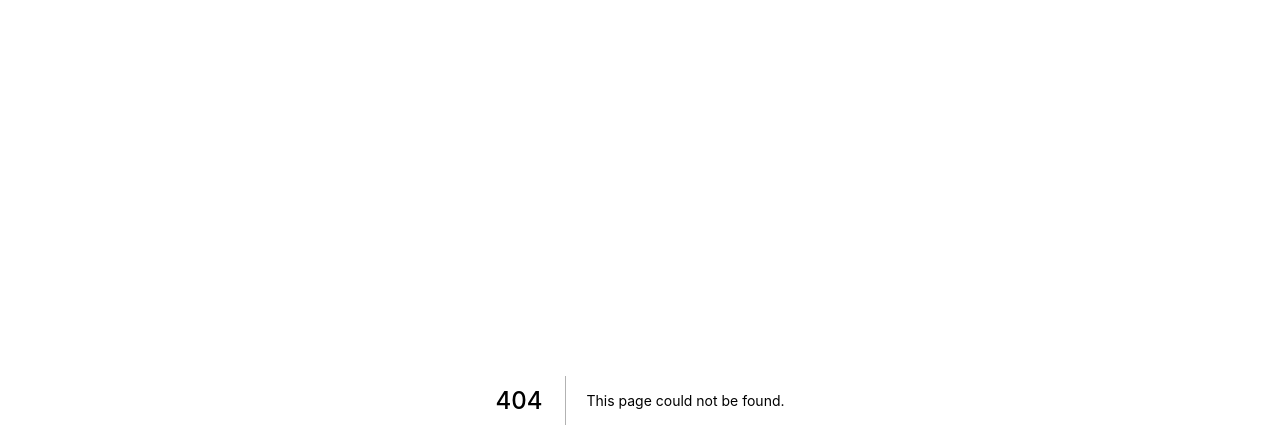
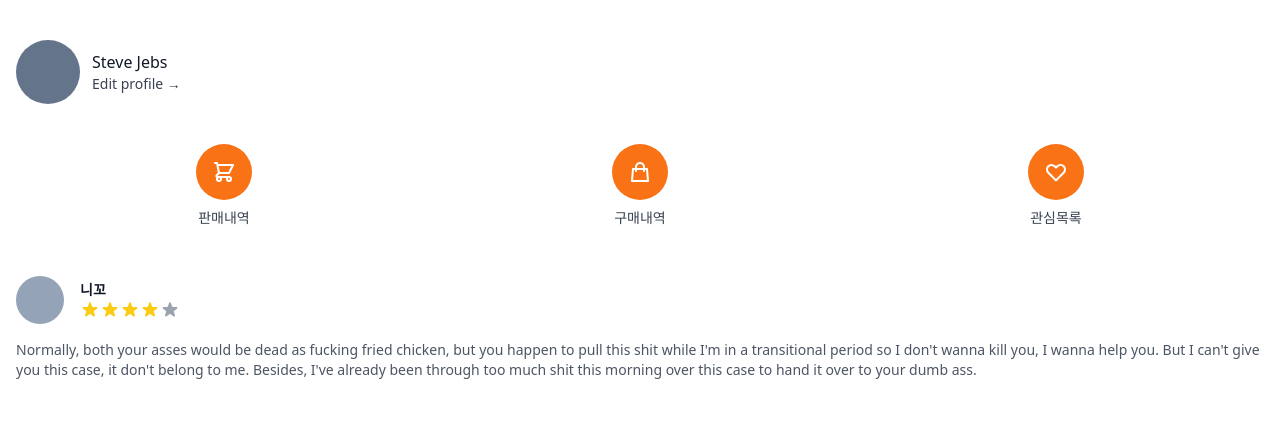
Before and after one commit to REXIANN/carrot-market, a Next.js app: page /profile in a window 1280 px wide. Before the commit this address had no page. Shown: the top 448 px of the page. Built offline with nearby package versions, Linux system fonts and the light colour scheme.

Commit message:
#5.10 profile

```diff
--- /dev/null
+++ b/pages/profile.tsx
@@ -0,0 +1,159 @@
+import type { NextPage } from "next";
+
+const Profile: NextPage = () => {
+  return (
+    <div className="py-10 px-4">
+      <div className={"spac flex items-center space-x-3"}>
+        <div className={"h-16 w-16 rounded-full bg-slate-500"} />
+        <div className={"flex flex-col"}>
+          <span className={"font-medium text-gray-900"}>Steve Jebs</span>
+          <span className={"text-sm text-gray-700"}>Edit profile &rarr;</span>
+        </div>
+      </div>
+      <div className={"mt-10 flex justify-around"}>
+        <div className={"flex flex-col items-center"}>
+          <div
+            className={
+              "flex h-14 w-14 items-center justify-center rounded-full bg-orange-500 text-white"
+            }
+          >
+            <svg
+              className="h-6 w-6"
+              fill="none"
+              stroke="currentColor"
+              viewBox="0 0 24 24"
+              xmlns="http://www.w3.org/2000/svg"
+            >
+              <path
+                strokeLinecap="round"
+                strokeLinejoin="round"
+                strokeWidth="2"
+                d="M3 3h2l.4 2M7 13h10l4-8H5.4M7 13L5.4 5M7 13l-2.293 2.293c-.63.63-.184 1.707.707 1.707H17m0 0a2 2 0 100 4 2 2 0 000-4zm-8 2a2 2 0 11-4 0 2 2 0 014 0z"
+              />
+            </svg>
+          </div>
+          <span className={"mt-2 text-sm font-medium text-gray-700"}>
+            판매내역
+          </span>
+        </div>
+        <div className={"flex flex-col items-center"}>
+          <div
+            className={
+              "flex h-14 w-14 items-center justify-center rounded-full bg-orange-500 text-white"
+            }
+          >
+            <svg
+              className="h-6 w-6"
+              fill="none"
+              stroke="currentColor"
+              viewBox="0 0 24 24"
+              xmlns="http://www.w3.org/2000/svg"
+            >
+              <path
+                strokeLinecap="round"
+                strokeLinejoin="round"
+                strokeWidth="2"
+                d="M16 11V7a4 4 0 00-8 0v4M5 9h14l1 12H4L5 9z"
+              />
+            </svg>
+          </div>
+          <span className={"mt-2 text-sm font-medium text-gray-700"}>
+            구매내역
+          </span>
+        </div>
+        <div className={"flex flex-col items-center"}>
+          <div
+            className={
+              "flex h-14 w-14 items-center justify-center rounded-full bg-orange-500 text-white"
+            }
+          >
+            <svg
+              className="h-6 w-6"
+              fill="none"
+              stroke="currentColor"
+              viewBox="0 0 24 24"
+              xmlns="http://www.w3.org/2000/svg"
+            >
+              <path
+                strokeLinecap="round"
+                strokeLinejoin="round"
+                strokeWidth="2"
+                d="M4.318 6.318a4.5 4.5 0 000 6.364L12 20.364l7.682-7.682a4.5 4.5 0 00-6.364-6.364L12 7.636l-1.318-1.318a4.5 4.5 0 00-6.364 0z"
+              />
+            </svg>
+          </div>
+          <span className={"mt-2 text-sm font-medium text-gray-700"}>
+            관심목록
+          </span>
+        </div>
+      </div>
+      <div className={"mt-12"}>
+        <div className={"flex items-center space-x-4"}>
+          <div className={"h-12 w-12 rounded-full bg-slate-400"} />
+          <div>
+            <h4 className={"text-sm font-bold text-gray-900"}>니꼬</h4>
+            <div className={"flex items-center"}>
+              <svg
+                className="h-5 w-5 text-yellow-400"
+                xmlns="http://www.w3.org/2000/svg"
+                viewBox="0 0 20 20"
+                fill="currentColor"
+                aria-hidden="true"
+              >
+                <path d="M9.049 2.927c.3-.921 1.603-.921 1.902 0l1.07 3.292a1 1 0 00.95.69h3.462c.969 0 1.371 1.24.588 1.81l-2.8 2.034a1 1 0 00-.364 1.118l1.07 3.292c.3.921-.755 1.688-1.54 1.118l-2.8-2.034a1 1 0 00-1.175 0l-2.8 2.034c-.784.57-1.838-.197-1.539-1.118l1.07-3.292a1 1 0 00-.364-1.118L2.98 8.72c-.783-.57-.38-1.81.588-1.81h3.461a1 1 0 00.951-.69l1.07-3.292z" />
+              </svg>
+              <svg
+                className="h-5 w-5 text-yellow-400"
+                xmlns="http://www.w3.org/2000/svg"
+                viewBox="0 0 20 20"
+                fill="currentColor"
+                aria-hidden="true"
+              >
+                <path d="M9.049 2.927c.3-.921 1.603-.921 1.902 0l1.07 3.292a1 1 0 00.95.69h3.462c.969 0 1.371 1.24.588 1.81l-2.8 2.034a1 1 0 00-.364 1.118l1.07 3.292c.3.921-.755 1.688-1.54 1.118l-2.8-2.034a1 1 0 00-1.175 0l-2.8 2.034c-.784.57-1.838-.197-1.539-1.118l1.07-3.292a1 1 0 00-.364-1.118L2.98 8.72c-.783-.57-.38-1.81.588-1.81h3.461a1 1 0 00.951-.69l1.07-3.292z" />
+              </svg>
+              <svg
+                className="h-5 w-5 text-yellow-400"
+                xmlns="http://www.w3.org/2000/svg"
+                viewBox="0 0 20 20"
+                fill="currentColor"
+                aria-hidden="true"
+              >
+                <path d="M9.049 2.927c.3-.921 1.603-.921 1.902 0l1.07 3.292a1 1 0 00.95.69h3.462c.969 0 1.371 1.24.588 1.81l-2.8 2.034a1 1 0 00-.364 1.118l1.07 3.292c.3.921-.755 1.688-1.54 1.118l-2.8-2.034a1 1 0 00-1.175 0l-2.8 2.034c-.784.57-1.838-.197-1.539-1.118l1.07-3.292a1 1 0 00-.364-1.118L2.98 8.72c-.783-.57-.38-1.81.588-1.81h3.461a1 1 0 00.951-.69l1.07-3.292z" />
+              </svg>
+              <svg
+                className="h-5 w-5 text-yellow-400"
+                xmlns="http://www.w3.org/2000/svg"
+                viewBox="0 0 20 20"
+                fill="currentColor"
+                aria-hidden="true"
+              >
+                <path d="M9.049 2.927c.3-.921 1.603-.921 1.902 0l1.07 3.292a1 1 0 00.95.69h3.462c.969 0 1.371 1.24.588 1.81l-2.8 2.034a1 1 0 00-.364 1.118l1.07 3.292c.3.921-.755 1.688-1.54 1.118l-2.8-2.034a1 1 0 00-1.175 0l-2.8 2.034c-.784.57-1.838-.197-1.539-1.118l1.07-3.292a1 1 0 00-.364-1.118L2.98 8.72c-.783-.57-.38-1.81.588-1.81h3.461a1 1 0 00.951-.69l1.07-3.292z" />
+              </svg>
+              <svg
+                className="h-5 w-5 text-gray-400"
+                xmlns="http://www.w3.org/2000/svg"
+                viewBox="0 0 20 20"
+                fill="currentColor"
+                aria-hidden="true"
+              >
+                <path d="M9.049 2.927c.3-.921 1.603-.921 1.902 0l1.07 3.292a1 1 0 00.95.69h3.462c.969 0 1.371 1.24.588 1.81l-2.8 2.034a1 1 0 00-.364 1.118l1.07 3.292c.3.921-.755 1.688-1.54 1.118l-2.8-2.034a1 1 0 00-1.175 0l-2.8 2.034c-.784.57-1.838-.197-1.539-1.118l1.07-3.292a1 1 0 00-.364-1.118L2.98 8.72c-.783-.57-.38-1.81.588-1.81h3.461a1 1 0 00.951-.69l1.07-3.292z" />
+              </svg>
+            </div>
+          </div>
+        </div>
+        <div className={"mt-4 text-sm text-gray-600 "}>
+          <p>
+            Normally, both your asses would be dead as fucking fried chicken,
+            but you happen to pull this shit while I&apos;m in a transitional
+            period so I don&apos;t wanna kill you, I wanna help you. But I
+            can&apos;t give you this case, it don&apos;t belong to me. Besides,
+            I&apos;ve already been through too much shit this morning over this
+            case to hand it over to your dumb ass.
+          </p>
+        </div>
+      </div>
+    </div>
+  );
+};
+
+export default Profile;
```
